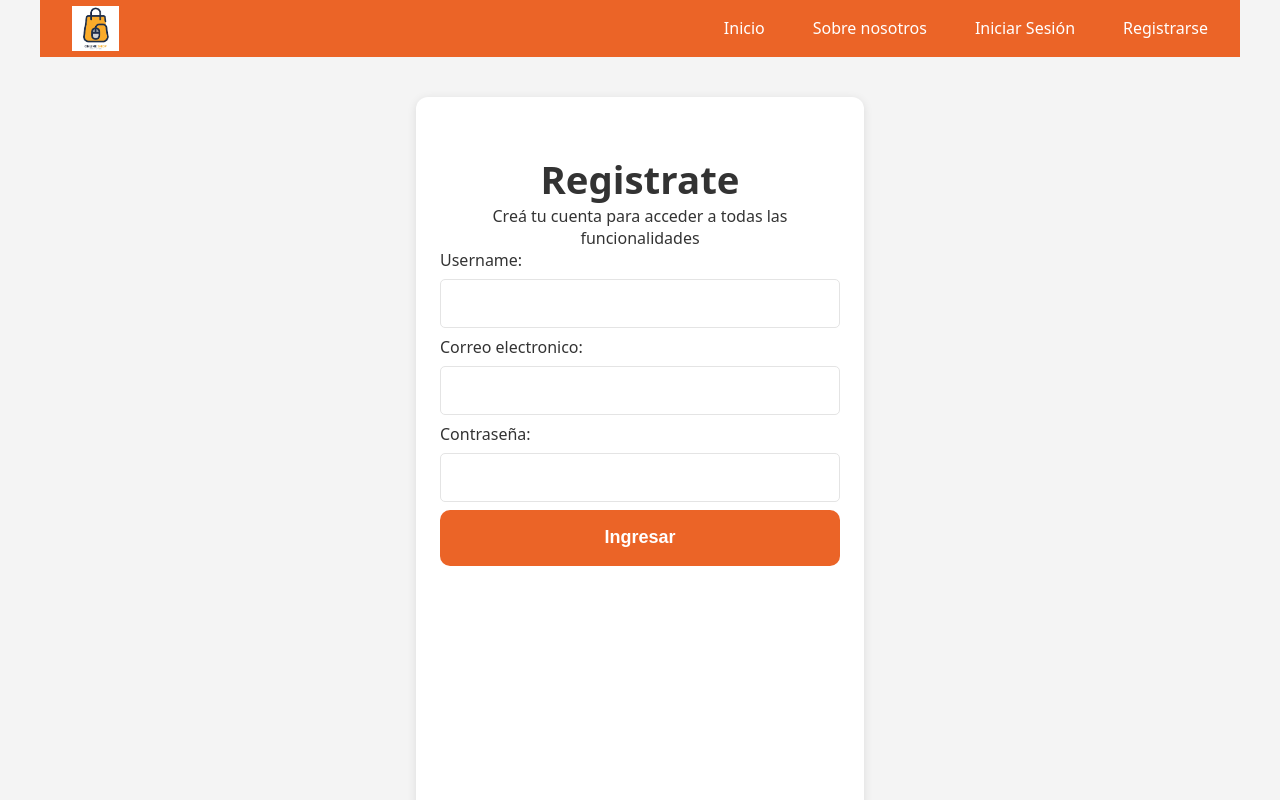
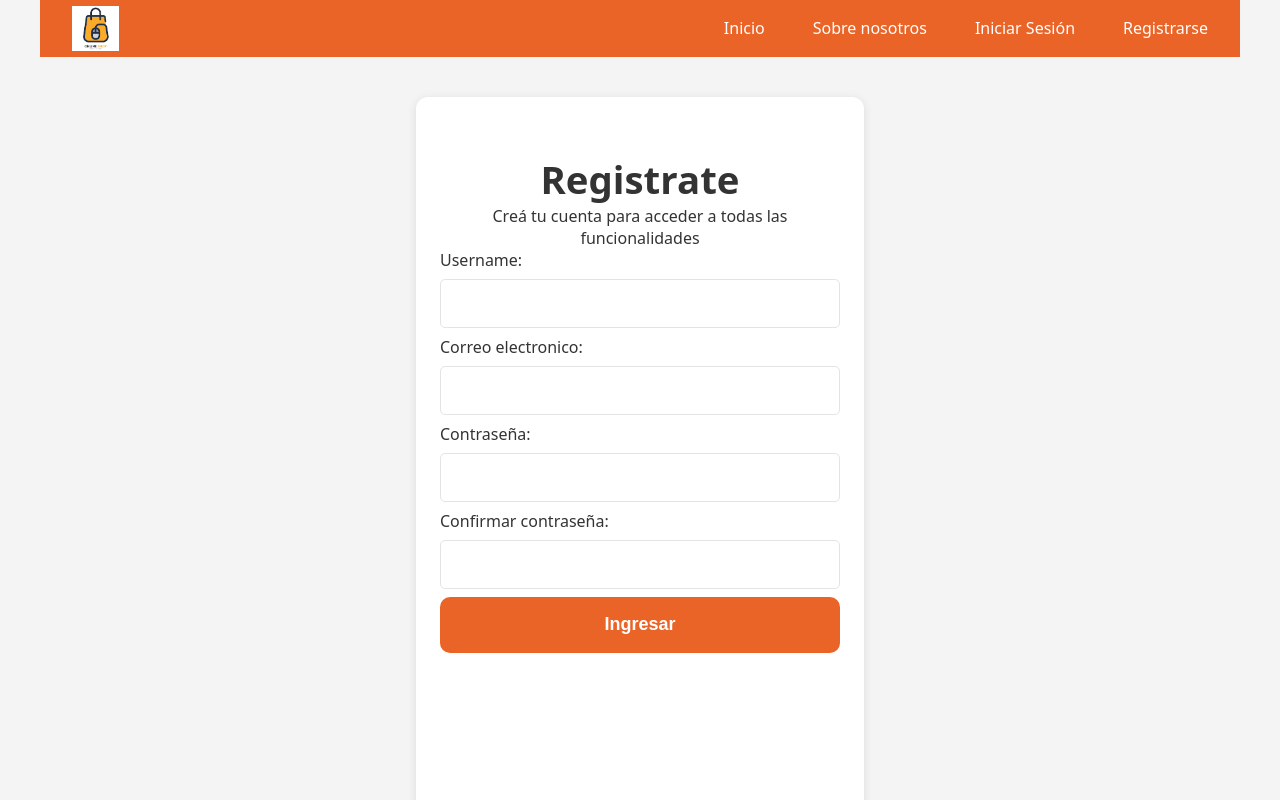
Before and after one commit to dntart/proyecto-trabajo-final-frontend-999198242-alumno-Dante-Cesar-Segovia, a React (Vite) app: page /register in a window 1280 px wide. Shown: the top 800 px of the page. Built offline with nearby package versions, Linux system fonts and the light colour scheme.

Commit message:
creacion de input para confirmPassword

```diff
--- a/src/pages/Register.jsx
+++ b/src/pages/Register.jsx
@@ -78,6 +78,13 @@ const Register = () => {
                                     value={password} // limpiamos input
                                 />
                             </div>
+                            <div>
+                                <label>Confirmar contraseña:</label>
+                                <input type="password"
+                                    onChange={(e) => setConfirmPassword(e.target.value)} // opcion 3 en linea
+                                    value={confirmPassword} // limpiamos input
+                                />
+                            </div>
                             <button className={styles.contButton}>Ingresar</button>
                         </form>
                         {
```
